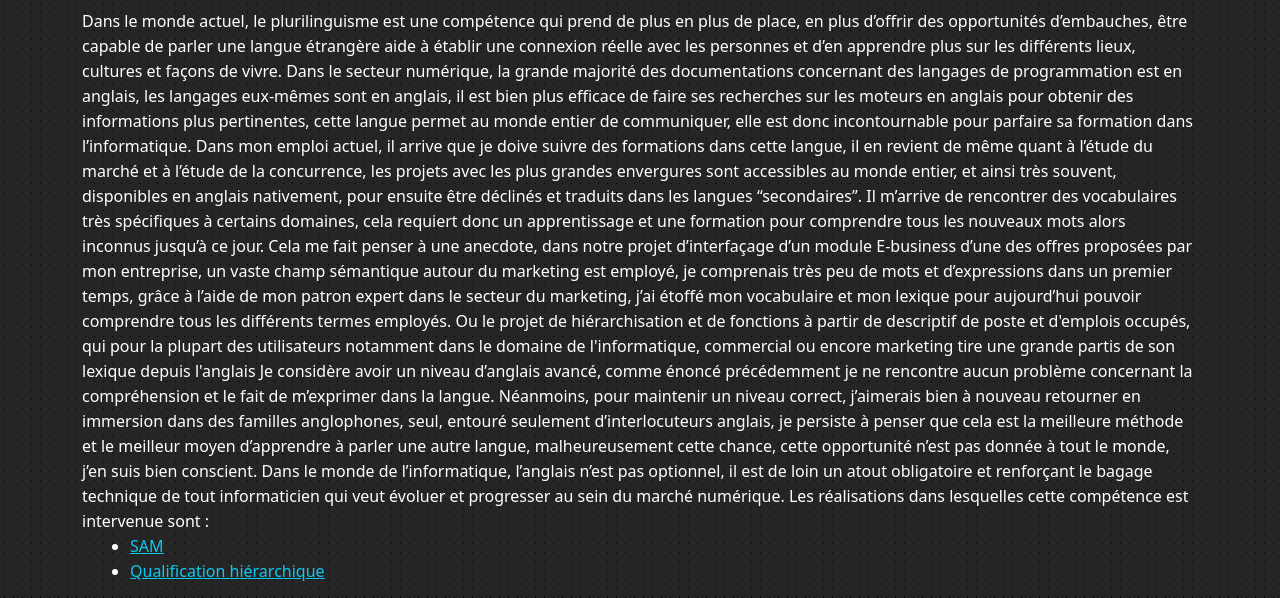
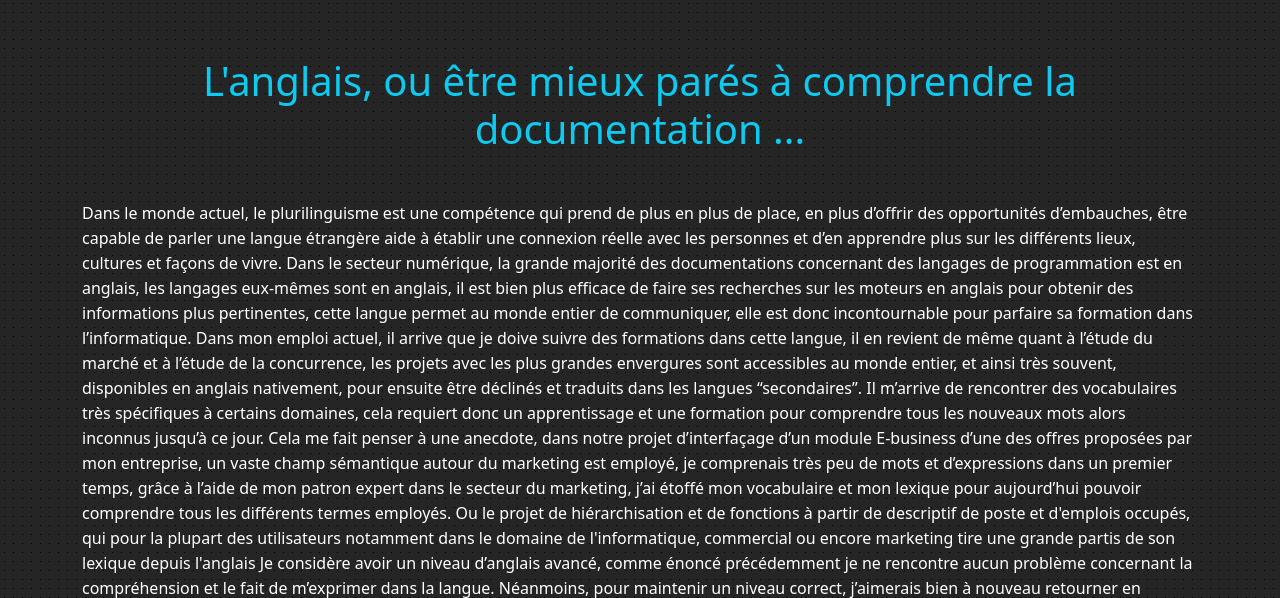
Before and after one commit to Frozenn-X/true_portfolio, a Django app: page /english-desc in a window 1280 px wide. Shown: the part 91-689 px from the top of the page. Run offline with Django 4.2, Linux system fonts and the light colour scheme; some libraries are stand-ins or nearby versions.

Commit message:
Update english.html

```diff
--- a/templates/web/competence/humaine/english.html
+++ b/templates/web/competence/humaine/english.html
@@ -4,6 +4,7 @@
 {% block favicon %}<link rel="shortcut icon" type="image/png" href="{% static 'img/photo_lkd.jpg' %}"/> {% endblock favicon %}
 {% block content %}
     <div class="container row mx-auto h-100 my-lg-0 mt-5 pb-5" style="padding-top: 100px;">
+        <h1 class="text-center my-5 link-info">L'anglais, ou être mieux parés à comprendre la documentation ...</h1>
         Dans le monde actuel, le plurilinguisme est une compétence qui prend de plus en plus de place, en plus d’offrir des opportunités d’embauches, être capable de parler une langue étrangère aide à établir une connexion réelle avec les personnes et d’en apprendre plus sur les différents lieux, cultures et façons de vivre.
 
         Dans le secteur numérique, la grande majorité des documentations concernant des langages de programmation est en anglais, les langages eux-mêmes sont en anglais, il est bien plus efficace de faire ses recherches sur les moteurs en anglais pour obtenir des informations plus pertinentes, cette langue permet au monde entier de communiquer, elle est donc incontournable pour parfaire sa formation dans l’informatique.
```
